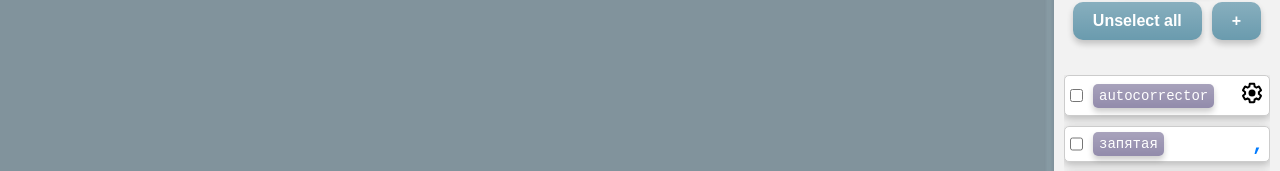
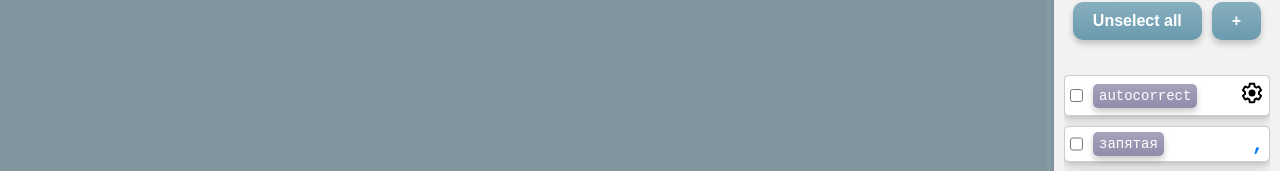
Before and after one commit to bogutskii/Speak2Text, a React (Create React App) app: page / in a window 1280 px wide. Shown: the part 237-408 px from the top of the page. Built offline with nearby package versions, Linux system fonts and the light colour scheme.

Commit message:
refactor, upd packages

```diff
--- a/src/actions/rulesControlActions.js
+++ b/src/actions/rulesControlActions.js
@@ -9,13 +9,13 @@ export const toggleRule = (language, ruleName, params=null) => {
     };
   };
 
-export const setAutocorrector = (value) => ({
-  type: 'SET_AUTOCORRECTOR',
+export const setAutocorrect = (value) => ({
+  type: 'SET_AUTOCORRECT',
   payload: value
 })
 
-export const useAutocorrector = (text) => ({
-  type: 'USE_AUTOCORRECTOR',
+export const useAutocorrect = (text) => ({
+  type: 'USE_AUTOCORRECT',
   payload: text
 })
 
--- a/src/actions/transcriptActions.js
+++ b/src/actions/transcriptActions.js
@@ -41,8 +41,8 @@ export const setCopiedToClipboard = (value) => ({
   payload: value,
 });
 
-export const setAutocorrector = (value) => ({
-  type: "SET_AUTOCORRECTOR",
+export const setAutocorrect = (value) => ({
+  type: "SET_AUTOCORRECT",
   payload: value,
 });
 
--- a/src/components/Header/About.js
+++ b/src/components/Header/About.js
@@ -1,7 +1,6 @@
 import React from 'react'
 
 function About() {
-    const year = new Date().getFullYear();
     return (
         <div>
             <h1>About</h1>
@@ -21,7 +20,7 @@ function About() {
                 <img className="githubLogo" src="https://github.githubassets.com/images/modules/logos_page/GitHub-Mark.png" alt="GitHub"/>
                 Follow me on GitHub
             </a>
-            <p className="copyright">© {year} Petr Bogutskii</p>
+            <p className="copyright">© {new Date().getFullYear()} Petr Bogutskii</p>
         </div>
     );
 }
--- a/src/components/MainContent/RulesComponent.js
+++ b/src/components/MainContent/RulesComponent.js
@@ -2,8 +2,8 @@ import React, { useState } from "react";
 import { connect } from "react-redux";
 import {
   toggleRule,
-  setAutocorrector,
-  useAutocorrector,
+  setAutocorrect,
+  useAutocorrect,
 } from "../../actions/rulesControlActions";
 import Modal from "../Modal";
 import { updateFinalTranscript } from "../../actions/transcriptActions";
@@ -13,11 +13,11 @@ const RulesComponent = ({
   currentRecognitionLanguage,
   toggleRule,
   interfaceLanguage,
-  autocorrector,
-  setAutocorrector,
+  autocorrect,
+  setAutocorrect,
   updateFinalTranscript,
   finalTranscript,
-  useAutocorrector,
+  useAutocorrect,
 }) => {
   const [activeModal, setActiveModal] = useState(null);
   const handleToggle = (language, ruleName, params) => {
@@ -44,8 +44,8 @@ const RulesComponent = ({
     });
   };
 
-  const handleToggleAutocorrector = () => {
-    setAutocorrector(!autocorrector);
+  const handleToggleAutocorrect = () => {
+    setAutocorrect(!autocorrect);
   };
   const addSymbol = (symbol) => {
     updateFinalTranscript(finalTranscript + symbol);
@@ -74,19 +74,19 @@ const RulesComponent = ({
         <div className="option-item">
           <label className="option-label">
             <input
-              name='autocorrector'
+              name='autocorrect'
               type="checkbox"
-              checked={autocorrector}
-              onChange={handleToggleAutocorrector}
+              checked={autocorrect}
+              onChange={handleToggleAutocorrect}
               className="option-checkbox"
             />
           </label>
           <div className="option-content">
             <span
               className="option-name glow-button todo"
-              onClick={useAutocorrector}
+              onClick={useAutocorrect}
             >
-              {"autocorrector"}
+              {"autocorrect"}
             </span>
 
             <div>
@@ -135,15 +135,15 @@ const mapStateToProps = (state) => ({
   rules: state.rulesControl,
   currentRecognitionLanguage: state.transcript.currentRecognitionLanguage,
   interfaceLanguage: state.transcript.interfaceLanguage,
-  autocorrector: state.transcript.autocorrector,
+  autocorrect: state.transcript.autocorrect,
   finalTranscript: state.transcript.finalTranscript,
 });
 
 const mapDispatchToProps = {
   toggleRule,
   updateFinalTranscript,
-  setAutocorrector,
-  useAutocorrector,
+  setAutocorrect,
+  useAutocorrect,
 };
 
 export default connect(mapStateToProps, mapDispatchToProps)(RulesComponent);
--- a/src/components/MainContent/SpeechRecognitionComponent.js
+++ b/src/components/MainContent/SpeechRecognitionComponent.js
@@ -116,7 +116,7 @@ const mapStateToProps = (state) => ({
   finalTranscript: state.transcript.finalTranscript,
   currentRecognitionLanguage: state.transcript.currentRecognitionLanguage,
   rules: state.rulesControl,
-  autocorrector: state.transcript.autocorrector,
+  autocorrect: state.transcript.autocorrect,
 });
 
 const mapDispatchToProps = {
--- a/src/reducers/transcriptReducer.js
+++ b/src/reducers/transcriptReducer.js
@@ -75,8 +75,8 @@ const transcriptReducer = (state = initialState, action) => {
       return { ...state, interfaceLanguage: action.payload };
     case "SET_CURRENT_INTERFACE_LANGUAGE":
       return { ...state, currentInterfaceLanguage: action.payload };
-    case "SET_AUTOCORRECTOR":
-      return { ...state, autocorrector: action.payload };
+    case "SET_AUTOCORRECT":
+      return { ...state, autocorrect: action.payload };
     case "USE_AUTOCORRECT":
       const text = Autocorrect(state.finalTranscript);
       return { ...state, finalTranscript: text };
```
Also changed, not shown: package.json (+7 -7 lines), 1 other file (tests, documents, lock files or other folders).
